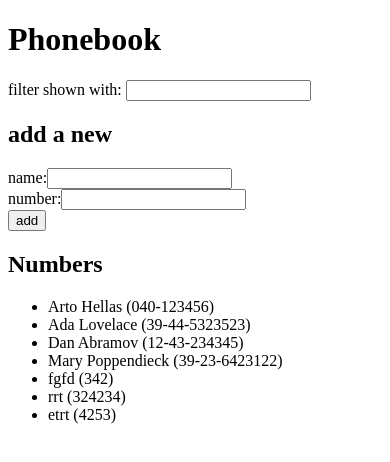
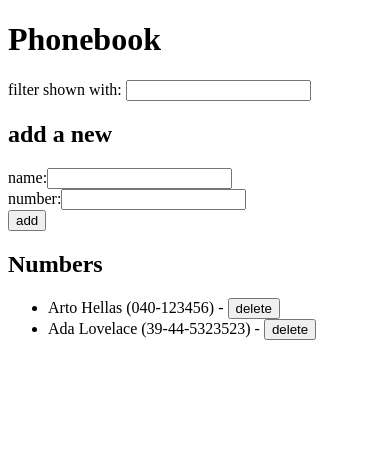
Before and after one commit to iriavidal/fullstackopen-exercises, a React (Vite) app in the folder part2/phonebook/: page / in a window 390 px wide. Shown: the top 462 px of the page. Built offline with nearby package versions, Linux system fonts and the light colour scheme; data requests are answered from the project's data file.

Commit message:
feat: add delete functionality to phonebook

```diff
--- a/part2/phonebook/db.json
+++ b/part2/phonebook/db.json
@@ -9,31 +9,6 @@
       "name": "Ada Lovelace",
       "number": "39-44-5323523",
       "id": "2"
-    },
-    {
-      "name": "Dan Abramov",
-      "number": "12-43-234345",
-      "id": "3"
-    },
-    {
-      "name": "Mary Poppendieck",
-      "number": "39-23-6423122",
-      "id": "4"
-    },
-    {
-      "id": "02e2",
-      "name": "fgfd",
-      "number": "342"
-    },
-    {
-      "id": "e015",
-      "name": "rrt",
-      "number": "324234"
-    },
-    {
-      "id": "0900",
-      "name": "etrt",
-      "number": "4253"
     }
   ]
 }
--- a/part2/phonebook/src/App.jsx
+++ b/part2/phonebook/src/App.jsx
@@ -32,19 +32,26 @@ const PersonForm = ({
   </form>
 );
 
-const Person = ({ person }) => (
+const Person = ({ person, toggleDelete }) => (
   <li>
-    {person.name} ({person.number})
+    {person.name} ({person.number}) -{" "}
+    <button onClick={toggleDelete}>delete</button>
   </li>
 );
 
-const Persons = ({ persons }) => (
-  <ul>
-    {persons.map((person, index) => (
-      <Person key={index} person={person} />
-    ))}
-  </ul>
-);
+const Persons = ({ persons, toggle }) => {
+  return (
+    <ul>
+      {persons.map((person, index) => (
+        <Person
+          key={index}
+          person={person}
+          toggleDelete={() => toggle(person.id)}
+        />
+      ))}
+    </ul>
+  );
+};
 
 const App = () => {
   const [persons, setPersons] = useState([]);
@@ -88,6 +95,22 @@ const App = () => {
     person.name.toLowerCase().includes(searchTerm.toLowerCase())
   );
 
+  const toggleDeleteId = (id) => {
+    //console.log(id);
+    const person = persons.find((p) => p.id === id);
+    if (!window.confirm(`Are you sure you want to delete ${person.name}?`))
+      return;
+
+    personService
+      .remove(id)
+      .then(() => {
+        setPersons(persons.filter((person) => person.id !== id));
+      })
+      .catch((error) => {
+        console.error("Error deleting person:", error);
+      });
+  };
+
   return (
     <div>
       <h1>Phonebook</h1>
@@ -100,7 +123,7 @@ const App = () => {
         handlePhoneChange={handlePhoneChange}
       />
       <h2>Numbers</h2>
-      <Persons persons={filteredPersons} />
+      <Persons persons={filteredPersons} toggle={toggleDeleteId} />
     </div>
   );
 };
--- a/part2/phonebook/src/services/persons.js
+++ b/part2/phonebook/src/services/persons.js
@@ -11,4 +11,6 @@ const create = (newObject) => {
   return request.then((response) => response.data);
 };
 
-export default { getAll, create };
+const remove = (id) => axios.delete(`${baseUrl}/${id}`);
+
+export default { getAll, create, remove };
```
